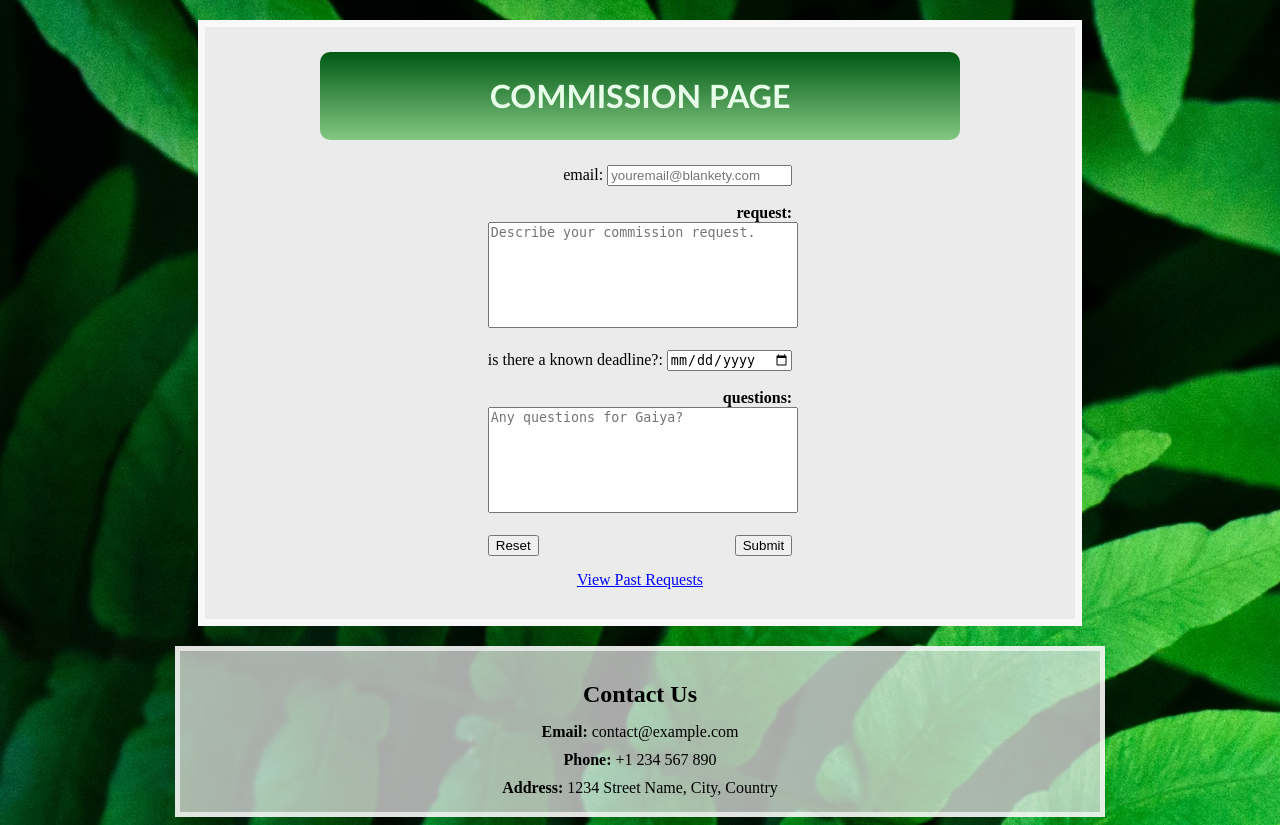
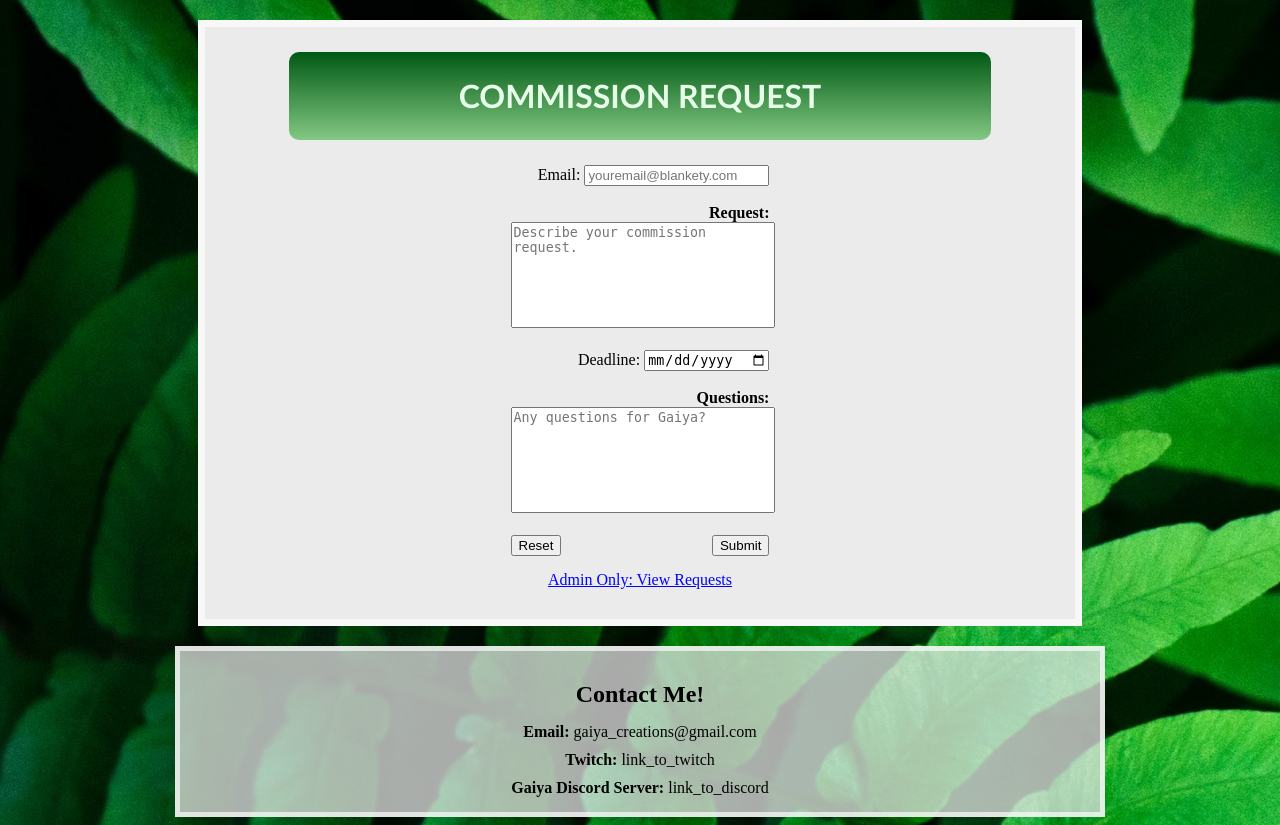
Before and after one commit to truxxon/truxxon.github.io, a Flask app: page /commission in a window 1280 px wide. Shown: the part 78-903 px from the top of the page. Run offline with Flask 3, Linux system fonts and the light colour scheme; some libraries are stand-ins or nearby versions.

Commit message:
added a couple touches, changed link text and form labels a little

```diff
--- a/website/static/style.css
+++ b/website/static/style.css
@@ -255,8 +255,9 @@ td {
     margin-top: 15px;
     width: 100%; /* Ensures the image stretches across the div */
     height: auto; /* Maintains aspect ratio */
-    max-height: 400px;
+    max-height: 450px;
     display: block; /* Removes any unwanted spacing */
+    border-radius: 5px;
 }
 
 /* Footer Styling */
@@ -269,3 +270,9 @@ td {
     bottom: 0;
     width: 100%;
 }
+
+.artwork_display h2 {
+
+    text-align: left;
+
+}
--- a/website/templates/base.html
+++ b/website/templates/base.html
@@ -28,10 +28,10 @@
 
     <footer>
         <div class="contact-box">
-            <h2>Contact Us</h2>
-            <p><strong>Email:</strong> contact@example.com</p>
-            <p><strong>Phone:</strong> +1 234 567 890</p>
-            <p><strong>Address:</strong> 1234 Street Name, City, Country</p>
+            <h2>Contact Me!</h2>
+            <p><strong>Email:</strong> gaiya_creations@gmail.com</p>
+            <p><strong>Twitch:</strong> link_to_twitch</p>
+            <p><strong>Gaiya Discord Server:</strong> link_to_discord</p>
         </div>
     </footer>
 
--- a/website/templates/commission.html
+++ b/website/templates/commission.html
@@ -5,7 +5,7 @@
     {% block content %}
 
         <div class="header">
-            <h1>COMMISSION PAGE</h1>
+            <h1>COMMISSION REQUEST</h1>
         </div>
         <!-- <div class="image-container">
             <img src="{{ url_for('static', filename='images/depositphotos_38143799-stock-photo-e-commerce-shopping-cart-with.jpg') }}" alt="Image">
@@ -15,22 +15,22 @@
                 <form action="/commission" method="POST">
                     {{ form.hidden_tag() }}  <!-- ✅ CSRF Token -->
                     <div>
-                        <label for="email">email:</label>
+                        <label for="email">Email:</label>
                         <input type="email" id="email" name="email" placeholder="youremail@blankety.com" required>
                     </div>
                     <br>
                     <div>
-                        <label for="request"><strong>request:</strong></label>
+                        <label for="request"><strong>Request:</strong></label>
                         <textarea type="text" id="request" name="request" placeholder="Describe your commission request." wrap="hard" rows="5"></textarea>
                     </div>
                     <br>
                     <div>
-                        <label for="deadline">is there a known deadline?:</label>
+                        <label for="deadline">Deadline:</label>
                         <input type="date" id="deadline" name="deadline" required>
                     </div>
                     <br>
                     <div>
-                        <label for="questions" id="question_label"><strong>questions:</strong></label>
+                        <label for="questions" id="question_label"><strong>Questions:</strong></label>
                         <textarea type="text" id="questions" name="questions" placeholder="Any questions for Gaiya?" wrap="hard" rows="5"></textarea>
                     </div>
                     <br>
@@ -40,7 +40,7 @@
                     </div>
                 </form>
 
-                <a href="{{ url_for('views.view_requests')}}">View Past Requests</a>
+                <a href="{{ url_for('views.view_requests')}}">Admin Only: View Requests</a>
             </div>
         </div>
 
--- a/website/templates/portfolio.html
+++ b/website/templates/portfolio.html
@@ -15,12 +15,13 @@
                     <img src="{{ url_for('views.serve_image', art_id=item.id) }}">
                 {% endif %}
                 <h2>{{ item.title }}</h2>
+                <h2>{{ item.product_type }}</h2>
             </div>
         {% endfor %}
     </div>
 
     <div class="text-container">
-        <p><a href="{{ url_for('views.portfolio_add')}}">ADDDDD</a></p>
+        <p><a href="{{ url_for('views.portfolio_add')}}">Admin Only: Add Portfolio</a></p>
     </div>
 
     {% endblock %}
--- a/website/templates/request_success.html
+++ b/website/templates/request_success.html
@@ -9,7 +9,7 @@
         </div>
 
         <div class="success-container">
-            <a href="{{ url_for('views.commission')}}">Return to Commission page.</a>
+            <a href="{{ url_for('views.commission')}}">Return to Commission Request page.</a>
             <br>
             <br>
             <a href="{{ url_for('views.home')}}">Return to Home page.</a>
```
Also changed, not shown: instance/portfolio.db.
